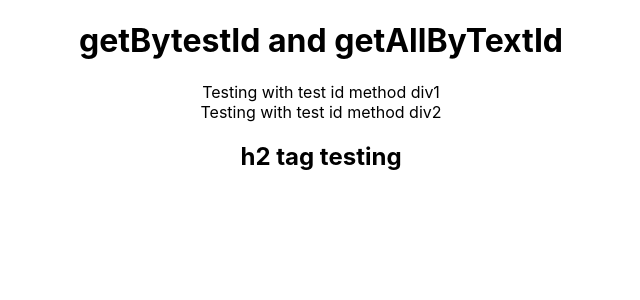
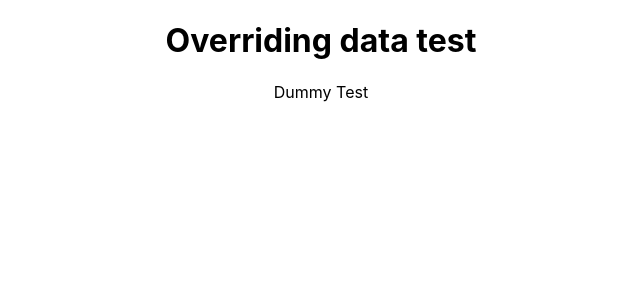
Before and after one commit to ritikkamboj/React-Testing, a React (Create React App) app: page / in a window 1280 px wide. Shown: the top 300 px of the page, without its empty margins (319-959 px from the left). Built offline with nearby package versions, Linux system fonts and the light colour scheme.

Commit message:
override data test id

```diff
--- a/src/App.js
+++ b/src/App.js
@@ -1,25 +1,12 @@
 import './App.css';
-import { useState } from 'react';
-import handleOtherMethod from './helper';
 
 function App() {
 
-  const [data, setData] = useState("");
-
-  const handleData = () => {
-    setData("hello")
-  }
 
   return (
     <div className="App">
-      <h1>getBytestId and getAllByTextId </h1>
-      <div data-testid="div-test-id">
-        Testing with test id method div1
-      </div>
-      <div data-testid="div-test-id">
-        Testing with test id method div2
-      </div>
-      <h2 data-testid="h2-test-id">h2 tag testing </h2>
+      <h1>Overriding data test </h1>
+      <div element-id="test-div" data-testid="test-div">Dummy Test</div>
 
     </div>
   );
```
Also changed, not shown: 1 other file (tests, documents, lock files or other folders).
